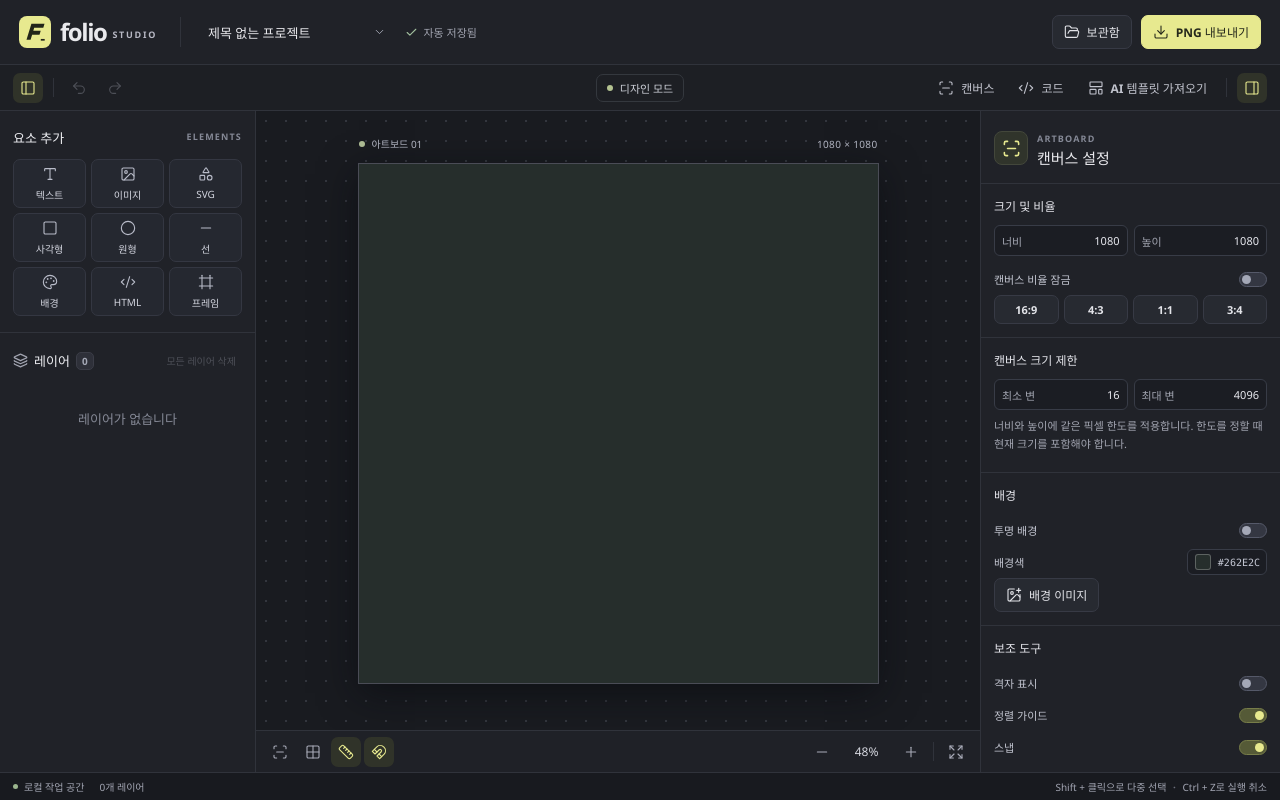
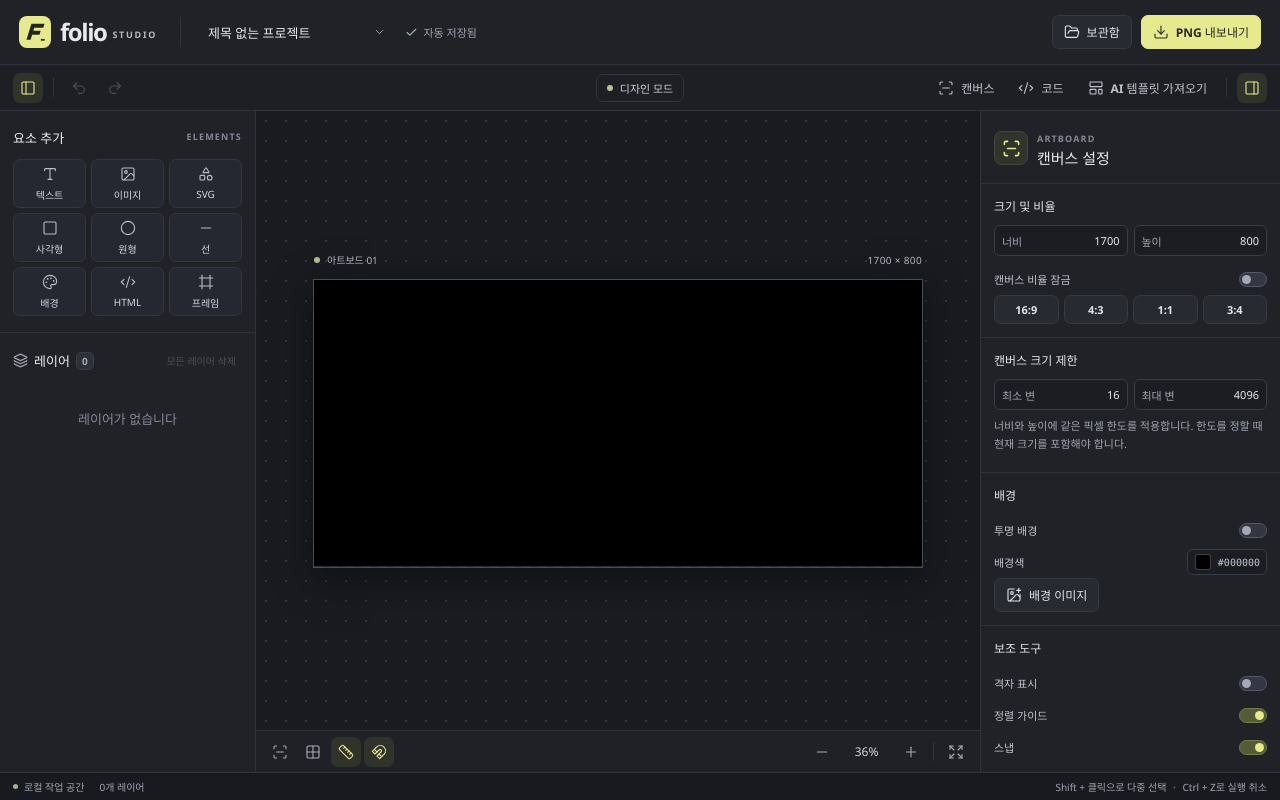
Before and after one commit to mynameislovesong/folio-studio, a React (Vite) app: page / in a window 1280 px wide. Built offline with nearby package versions, Linux system fonts and the light colour scheme.

Commit message:
Default to a black 1700 by 800 artboard

```diff
--- a/src/model.ts
+++ b/src/model.ts
@@ -111,7 +111,7 @@ export function makeLayer(kind: Kind, patch: LayerPatch = {}): Layer {
 
 export function newProject(name = '제목 없는 프로젝트'): Project {
   return {
-    version: 1, id: uid(), name, width: 1080, height: 1080, background: '#262e2c',
+    version: 1, id: uid(), name, width: 1700, height: 800, background: '#000000',
     backgroundImage: '', transparent: false, grid: false, guides: true, snap: true,
     outputScale: 1, layers: [], groups: {}, fonts: [],
   };
@@ -222,8 +222,8 @@ export function readProject(value: unknown): Project {
   });
   project.groups = Object.fromEntries(groupMap);
   const {min, max} = canvasSizeLimits;
-  project.width = Math.round(num(data.width, 1080, min, max));
-  project.height = Math.round(num(data.height, 1080, min, max));
+  project.width = Math.round(num(data.width, project.width, min, max));
+  project.height = Math.round(num(data.height, project.height, min, max));
   if (data.canvasResize) {
     const settings = record(data.canvasResize);
     project.canvasResize = {
```
Also changed, not shown: tests/browser.mjs (+1 -1 lines).
